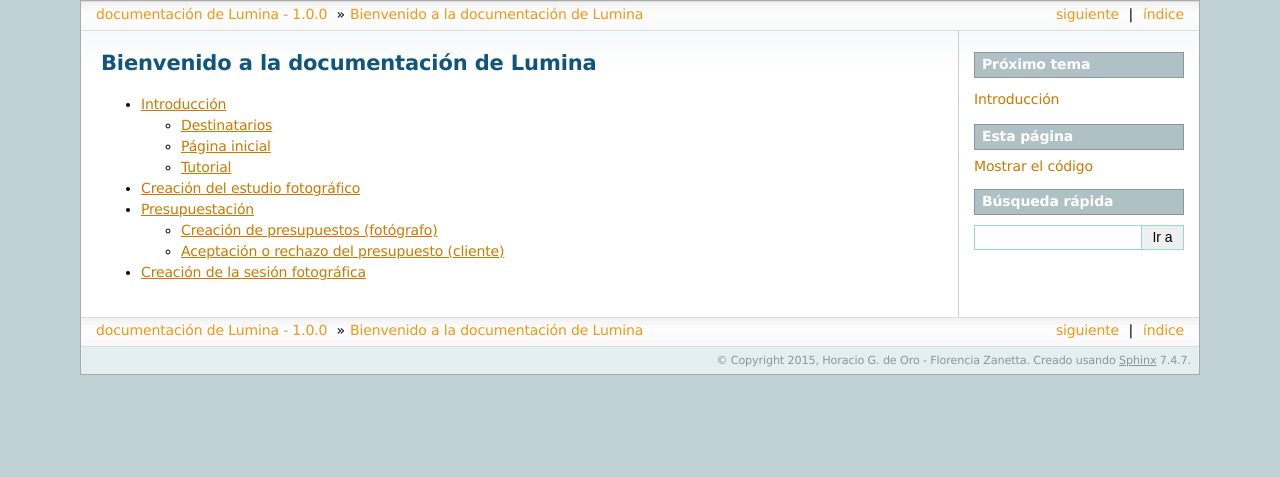
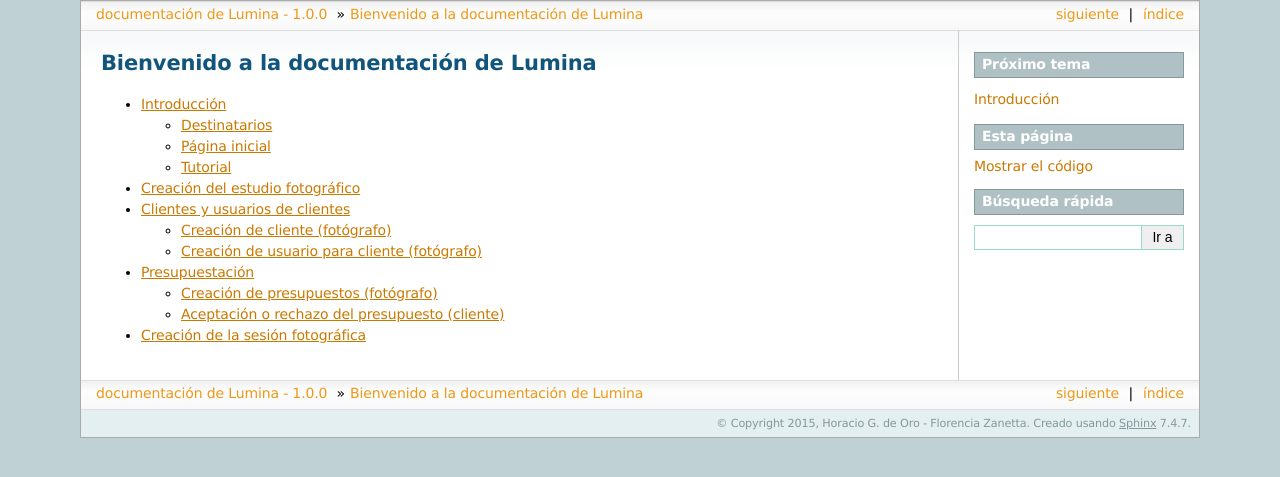
Before and after one commit to florzanetta/lumina, a Sphinx documentation site: the page built from doc/index.rst, in a window 1280 px wide. Shown: the top 477 px of the page. Built offline with Sphinx 7.4.7, drawn with Linux system fonts in a browser that asks for light colours; some of the changed lines change nothing that is shown.

Commit message:
Add docs

```diff
--- a/doc/index.rst
+++ b/doc/index.rst
@@ -11,5 +11,6 @@
 
    intro
    tutorial_studio_creation
+   tutorial_customer_creation
    tutorial_quote_creation
    tutorial_session_creation
--- /dev/null
+++ b/doc/tutorial_customer_creation.rst
@@ -0,0 +1,113 @@
+Clientes y usuarios de clientes
+===============================
+
+Creación de cliente (fotógrafo)
+-------------------------------
+
+.. image:: images/rol-photo.png
+   :scale: 50%
+
+
+
+
+
+
+Xxxxx xxx xxxxxxxxxxxxxx xx xxxxxxxxxxx xxxxx xx xxxxxxxxxxxxxx xx xxxxxxxxxxx xxxxx xx
+xxxxxxxxxxxxxx xx xxxxxxxxxxx xxxxx xx xxxxxxxxxxxxxx xx xxxxxxxxxxx xxxxx xx
+xxxxxxxxxxxxx xx xxxxxxxxxxx xxxxx xx xxxxxxxxxxxxxx xx xxxxxxxxxxx xxxxx xx.
+
+
+.. image:: images-border/customer-create-01-blank.png
+   :scale: 90%
+   :align: center
+
+Xxxxx xxx xxxxxxxxxxxxxx xx xxxxxxxxxxx xxxxx xx xxxxxxxxxxxxxx xx xxxxxxxxxxx xxxxx xx
+xxxxxxxxxxxxxx xx xxxxxxxxxxx xxxxx xx xxxxxxxxxxxxxx xx xxxxxxxxxxx xxxxx xx
+xxxxxxxxxxxxx xx xxxxxxxxxxx xxxxx xx xxxxxxxxxxxxxx xx xxxxxxxxxxx xxxxx xx.
+
+
+.. image:: images-border/customer-create-02-with-data.png
+   :scale: 90%
+   :align: center
+
+
+Xxxxx xxx xxxxxxxxxxxxxx xx xxxxxxxxxxx xxxxx xx xxxxxxxxxxxxxx xx xxxxxxxxxxx xxxxx xx
+xxxxxxxxxxxxxx xx xxxxxxxxxxx xxxxx xx xxxxxxxxxxxxxx xx xxxxxxxxxxx xxxxx xx
+xxxxxxxxxxxxx xx xxxxxxxxxxx xxxxx xx xxxxxxxxxxxxxx xx xxxxxxxxxxx xxxxx xx.
+
+
+.. image:: images-border/customer-create-03-success.png
+   :scale: 90%
+   :align: center
+
+Xxxxx xxx xxxxxxxxxxxxxx xx xxxxxxxxxxx xxxxx xx xxxxxxxxxxxxxx xx xxxxxxxxxxx xxxxx xx
+xxxxxxxxxxxxxx xx xxxxxxxxxxx xxxxx xx xxxxxxxxxxxxxx xx xxxxxxxxxxx xxxxx xx
+xxxxxxxxxxxxx xx xxxxxxxxxxx xxxxx xx xxxxxxxxxxxxxx xx xxxxxxxxxxx xxxxx xx.
+
+
+
+
+
+Creación de usuario para cliente (fotógrafo)
+--------------------------------------------
+
+.. image:: images/rol-photo.png
+   :scale: 50%
+
+
+
+Xxxxx xxx xxxxxxxxxxxxxx xx xxxxxxxxxxx xxxxx xx xxxxxxxxxxxxxx xx xxxxxxxxxxx xxxxx xx
+xxxxxxxxxxxxxx xx xxxxxxxxxxx xxxxx xx xxxxxxxxxxxxxx xx xxxxxxxxxxx xxxxx xx
+xxxxxxxxxxxxx xx xxxxxxxxxxx xxxxx xx xxxxxxxxxxxxxx xx xxxxxxxxxxx xxxxx xx.
+
+
+.. image:: images-border/xxxxxxxxxxxxxxxxxxxxxxxxxxx
+   :scale: 90%
+   :align: center
+
+Xxxxx xxx xxxxxxxxxxxxxx xx xxxxxxxxxxx xxxxx xx xxxxxxxxxxxxxx xx xxxxxxxxxxx xxxxx xx
+xxxxxxxxxxxxxx xx xxxxxxxxxxx xxxxx xx xxxxxxxxxxxxxx xx xxxxxxxxxxx xxxxx xx
+xxxxxxxxxxxxx xx xxxxxxxxxxx xxxxx xx xxxxxxxxxxxxxx xx xxxxxxxxxxx xxxxx xx.
+
+
+.. image:: images-border/xxxxxxxxxxxxxxxxxxxxxxxxxxx
+   :scale: 90%
+   :align: center
+
+
+Xxxxx xxx xxxxxxxxxxxxxx xx xxxxxxxxxxx xxxxx xx xxxxxxxxxxxxxx xx xxxxxxxxxxx xxxxx xx
+xxxxxxxxxxxxxx xx xxxxxxxxxxx xxxxx xx xxxxxxxxxxxxxx xx xxxxxxxxxxx xxxxx xx
+xxxxxxxxxxxxx xx xxxxxxxxxxx xxxxx xx xxxxxxxxxxxxxx xx xxxxxxxxxxx xxxxx xx.
+
+
+.. image:: images-border/xxxxxxxxxxxxxxxxxxxxxxxxxxx
+   :scale: 90%
+   :align: center
+
+Xxxxx xxx xxxxxxxxxxxxxx xx xxxxxxxxxxx xxxxx xx xxxxxxxxxxxxxx xx xxxxxxxxxxx xxxxx xx
+xxxxxxxxxxxxxx xx xxxxxxxxxxx xxxxx xx xxxxxxxxxxxxxx xx xxxxxxxxxxx xxxxx xx
+xxxxxxxxxxxxx xx xxxxxxxxxxx xxxxx xx xxxxxxxxxxxxxx xx xxxxxxxxxxx xxxxx xx.
+
+
+.. image:: images-border/xxxxxxxxxxxxxxxxxxxxxxxxxxx
+   :scale: 90%
+   :align: center
+
+
+Xxxxx xxx xxxxxxxxxxxxxx xx xxxxxxxxxxx xxxxx xx xxxxxxxxxxxxxx xx xxxxxxxxxxx xxxxx xx
+xxxxxxxxxxxxxx xx xxxxxxxxxxx xxxxx xx xxxxxxxxxxxxxx xx xxxxxxxxxxx xxxxx xx
+xxxxxxxxxxxxx xx xxxxxxxxxxx xxxxx xx xxxxxxxxxxxxxx xx xxxxxxxxxxx xxxxx xx.
+
+
+.. image:: images-border/xxxxxxxxxxxxxxxxxxxxxxxxxxx
+   :scale: 90%
+   :align: center
+
+Xxxxx xxx xxxxxxxxxxxxxx xx xxxxxxxxxxx xxxxx xx xxxxxxxxxxxxxx xx xxxxxxxxxxx xxxxx xx
+xxxxxxxxxxxxxx xx xxxxxxxxxxx xxxxx xx xxxxxxxxxxxxxx xx xxxxxxxxxxx xxxxx xx
+xxxxxxxxxxxxx xx xxxxxxxxxxx xxxxx xx xxxxxxxxxxxxxx xx xxxxxxxxxxx xxxxx xx.
+
+
+.. image:: images-border/xxxxxxxxxxxxxxxxxxxxxxxxxxx
+   :scale: 90%
+   :align: center
```
Also changed, not shown: doc/images/customer-create-01-blank.png (added), doc/images/customer-create-02-with-data.png (added), doc/images/customer-create-03-success.png (added).
